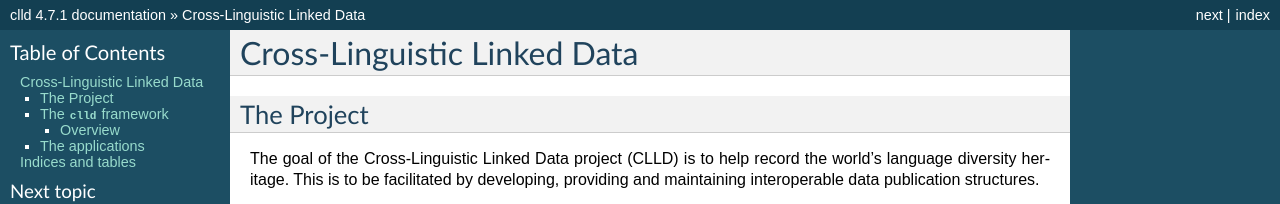
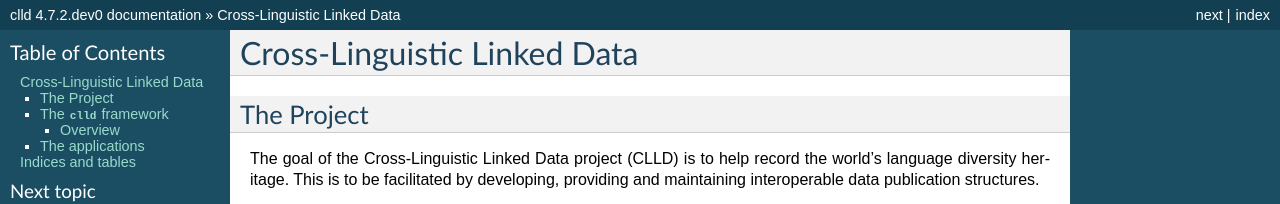
Before and after one commit to clld/clld, a Sphinx documentation site: the page built from docs/index.rst, in a window 1280 px wide and 900 px high. Shown: the top 204 px of the window. Built offline with Sphinx 7.4.7, drawn with Linux system fonts in a browser that asks for light colours; some of the changed text lies outside the part shown.

Commit message:
bump version for development

```diff
--- a/docs/conf.py
+++ b/docs/conf.py
@@ -51,10 +51,10 @@ copyright = u'Max Planck Society'
 # built documents.
 #
 # The full version, including alpha/beta/rc tags.
-release = '4.7.1'
+release = '4.7.2.dev0'
 
 # The short X.Y version.
-version = '4.7.1'
+version = '4.7.2.dev0'
 
 # The language for content autogenerated by Sphinx. Refer to documentation
 # for a list of supported languages.
--- a/setup.py
+++ b/setup.py
@@ -33,7 +33,7 @@ install_requires = [
 
 setup(
     name='clld',
-    version='4.7.1',
+    version='4.7.2.dev0',
     description=(
         'Python library supporting the development of cross-linguistic databases'),
     long_description=open('README.md').read(),
--- a/src/clld/__init__.py
+++ b/src/clld/__init__.py
@@ -5,7 +5,7 @@ from clld.db.models import common
 from clld import interfaces
 
 
-__version__ = "4.7.1"
+__version__ = "4.7.2.dev0"
 
 
 class Resource(namedtuple('Resource', 'name model interface with_index with_rdfdump')):
```
